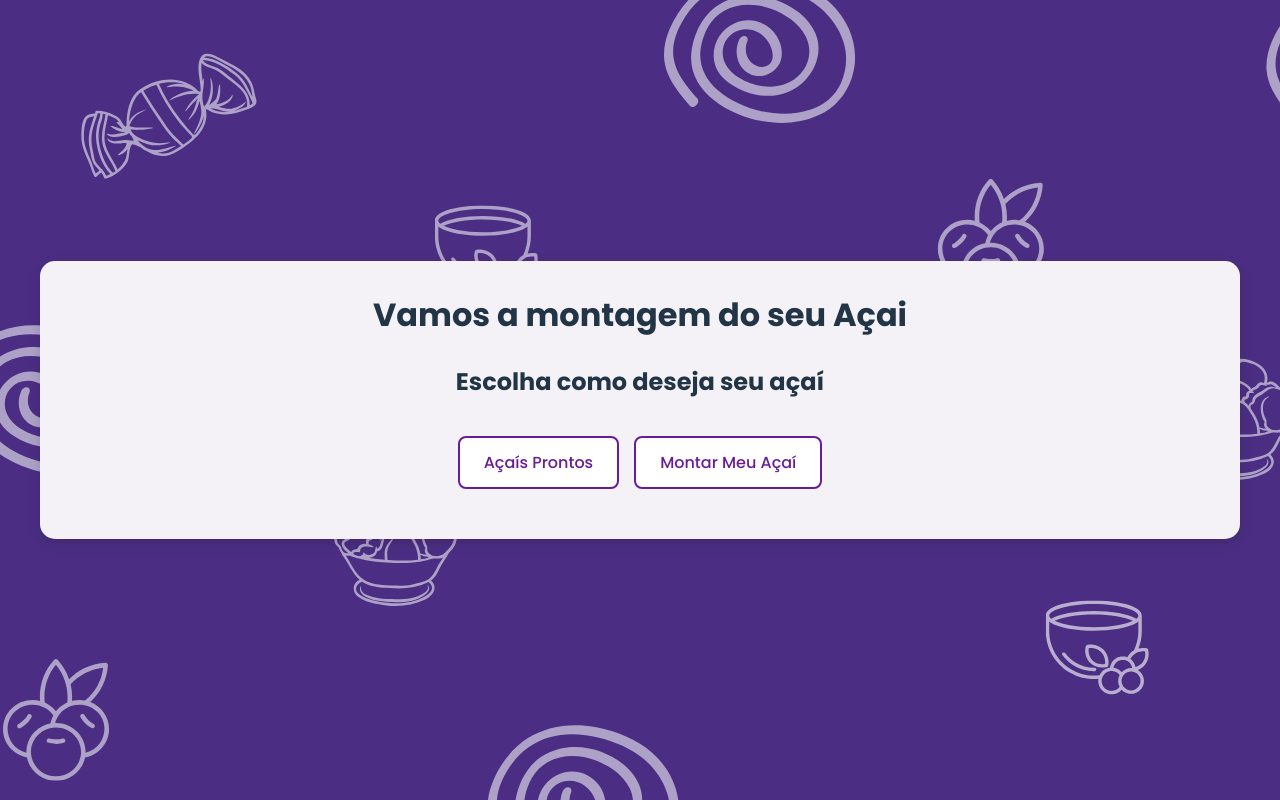
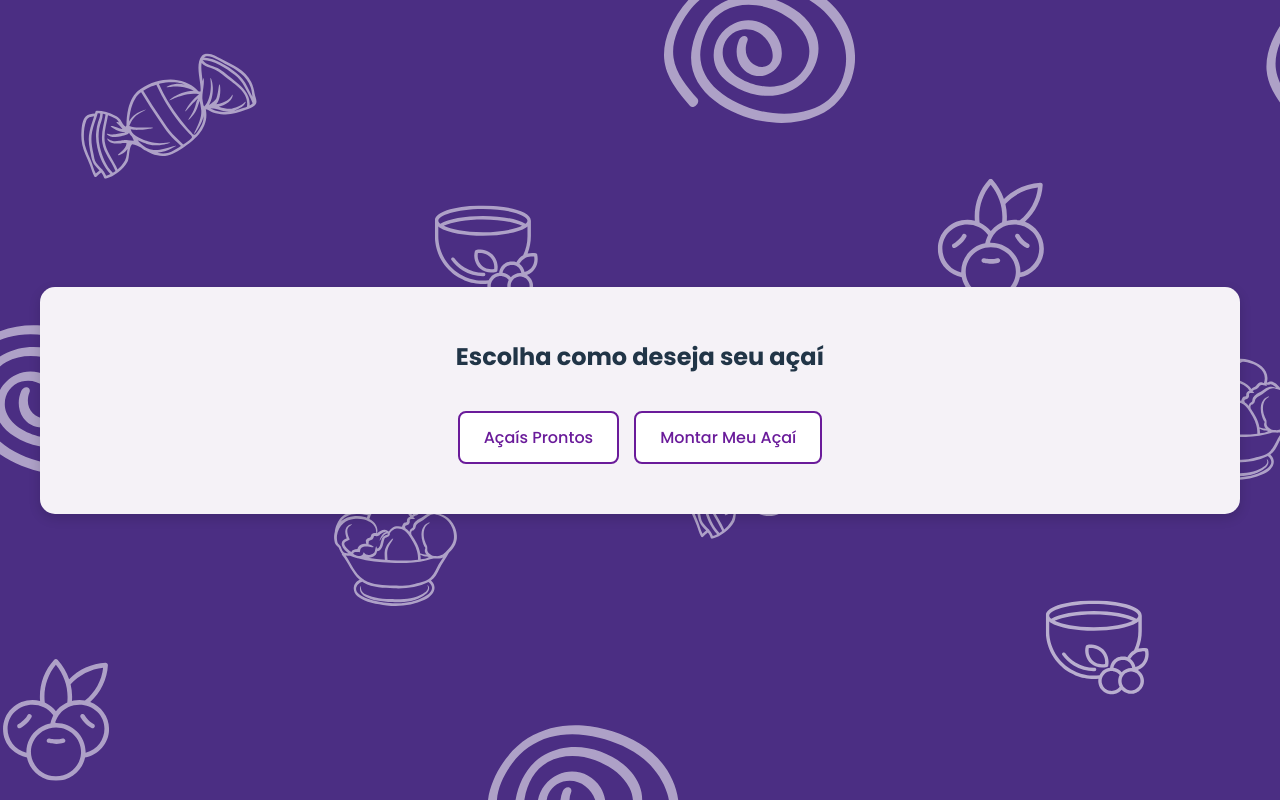
Before and after one commit to PauloVictorMateus/linktree-domroxao, a React (Vite) app: page /menu in a window 1280 px wide. Built offline with nearby package versions, Linux system fonts and the light colour scheme.

Commit message:
fix: remove text unnusual

```diff
--- a/src/page/menu/menu.tsx
+++ b/src/page/menu/menu.tsx
@@ -242,8 +242,6 @@ ${orderDetails.complement ? `Complemento: ${orderDetails.complement}` : ''}`;
 
   return (
     <div className="menu-container">
-      <h1>Vamos a montagem do seu Açai</h1>
-
       {renderOrderTypeSelection()}
 
       {orderType === 'ready' && renderReadyAcais()}
```
